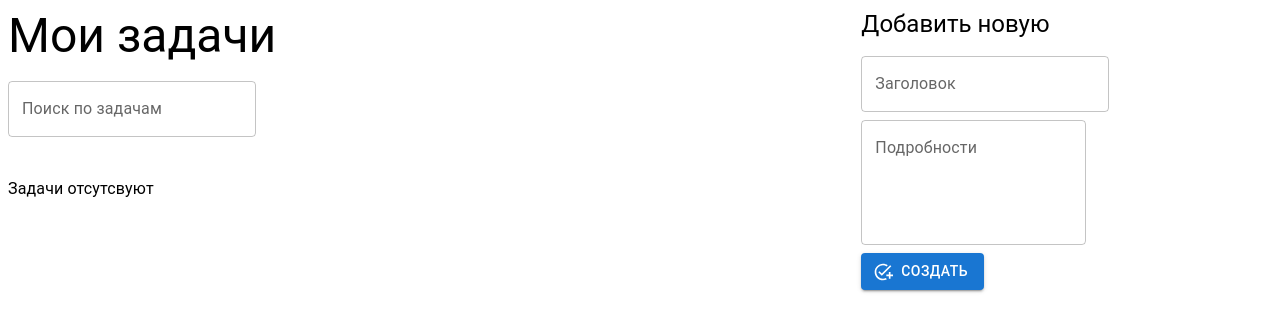
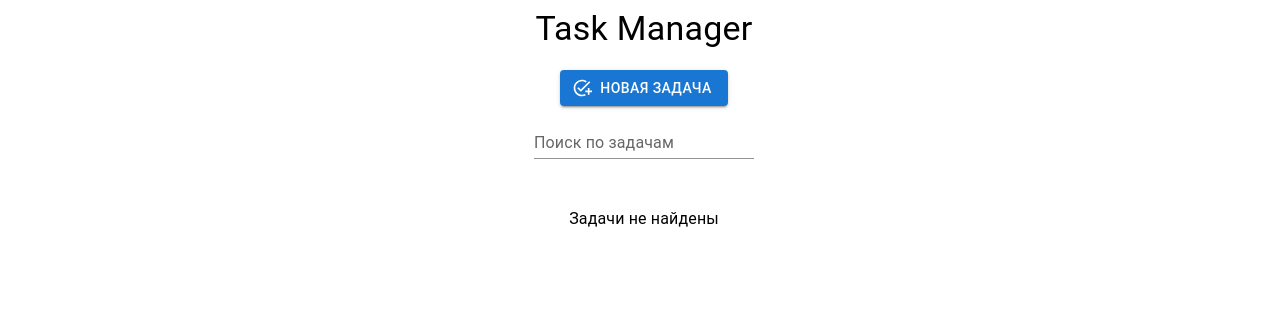
Before and after one commit to actavioDen/todo_list, a React (Create React App) app: page / in a window 1280 px wide. Shown: the top 332 px of the page. Built offline with nearby package versions, Linux system fonts and the light colour scheme.

Commit message:
Функционал готов. Осталось отшлефовать верстку и сделать рефакторинг кода

```diff
--- a/package.json
+++ b/package.json
@@ -16,7 +16,6 @@
     "react-dom": "^18.0.0",
     "react-id-generator": "^3.0.2",
     "react-scripts": "5.0.1",
-    "react-window": "^1.8.6",
     "web-vitals": "^2.1.4"
   },
   "scripts": {
--- a/src/View/AddTaskWindow/AddTaskWindow.js
+++ b/src/View/AddTaskWindow/AddTaskWindow.js
@@ -5,7 +5,7 @@
 
 
 
-function AddTaskWindow(){
+function AddTaskWindow({modalHandleClose}){
     let [title, setTitle] = useState("");
     let [description, setDescription] = useState("");
 
@@ -20,19 +20,20 @@
     function addTask(){
         if(title!="" && description!=""){
             storage.addTasks(title, description);
+            modalHandleClose();
         };
 
     }
 
     return(
         <Grid container spacing={1}>
-            <Grid item xs={12}>
+            <Grid item xs={12} sx={{textAlign: "center"}}>
                 <Typography variant="h5" component="h2" gutterBottom>
-                    Добавить новую
+                    Новая задача
                 </Typography>
             </Grid>
             <Grid item xs={12}>
-                <TextField id="outlined-basic" label="Заголовок" variant="outlined" onChange={(e)=>onChangeTitle(e)}/>
+                <TextField id="outlined-basic" label="Заголовок" variant="outlined" onChange={(e)=>onChangeTitle(e)} sx={{width: 300}}/>
             </Grid>
             <Grid item xs={12}>
                 <TextField
@@ -41,15 +42,16 @@
                     multiline
                     rows={4}
                     onChange={(e)=>onChangeDesc(e)}
+                    sx={{width: 300}}
                 />
             </Grid>
-            <Grid item xs={12}>
+            <Grid item xs={12} sx={{textAlign: "center"}}>
                 <Button
                     variant="contained"
                     startIcon={<AddTaskIcon />}
                     onClick={addTask}
                 >
-                    Создать
+                    Добавить
                 </Button>
             </Grid>
         </Grid>
--- /dev/null
+++ b/src/View/ModalAddTask/ModalAddTask.js
@@ -0,0 +1,36 @@
+import {Modal, Button, Box, Typography, Container} from '@mui/material';
+import AddTaskWindow from "../AddTaskWindow/AddTaskWindow";
+
+const boxStyle = {
+    position: 'absolute',
+    top: '50%',
+    left: '50%',
+    transform: 'translate(-50%, -50%)',
+    width: 300,
+    bgcolor: 'background.paper',
+    border: '2px solid #000',
+    boxShadow: 24,
+    p: 4
+};
+
+function ModalAddTask({modalOpen, modalHandleClose}){
+
+
+    return (
+        <div>
+            <Modal
+                open={modalOpen}
+                onClose={modalHandleClose}
+                aria-labelledby="modal-modal-title"
+                aria-describedby="modal-modal-description"
+            >
+                <Box sx={boxStyle}>
+                    <AddTaskWindow modalHandleClose={modalHandleClose}/>
+                </Box>
+            </Modal>
+        </div>
+    );
+
+}
+
+export default ModalAddTask;
--- a/src/View/TodoList/TodoList.js
+++ b/src/View/TodoList/TodoList.js
@@ -1,17 +1,40 @@
 import React, { useState } from "react";
 import { observer } from "mobx-react-lite";
-import {List, ListItem, ListItemText, Checkbox, Typography, Grid, TextField } from '@mui/material';
-import AddTaskWindow from "../AddTaskWindow/AddTaskWindow";
+import {List, ListItem, ListItemText, Checkbox, Typography, Grid, TextField, Button } from '@mui/material';
 import store from "../../store/tasks";
+import ModalAddTask from "../ModalAddTask/ModalAddTask";
+import AddTaskIcon from '@mui/icons-material/AddTask';
 
 
 function TodoList(){
     let jsx;
-    if(store.tasks.length){
+    let [searchTask, setSearchTask] =useState(""); //Строка поиска
+    let filterTasks; //Массив отфильтрованных задач
+
+    const [modalOpen, setModalOpen] = React.useState(false); //Модальное окно
+    const modalHandleOpen = () => setModalOpen(true);
+    const modalHandleClose = () => setModalOpen(false);
+
+    function changeSearchTask(e){   //Отслеживание изменений в поисковой строке.
+        setSearchTask(e.target.value);
+    };
+
+    if(searchTask!=""){ // Фильтрация зачад по поисковой строке.
+        filterTasks = store.tasks.filter((el)=>{
+            let regexp = new RegExp(`${searchTask}`, 'ui');
+            let resTitle = regexp.test(el.title);
+            let resDesk = regexp.test(el.description);
+            if(resTitle || resDesk) return el;
+        })
+    } else{
+        filterTasks = store.tasks; // Если поисковая строка пустая- отобразить все задачи
+    };
+
+    if(filterTasks.length){
         jsx= <List sx={{ width: '100%', maxWidth: 360, bgcolor: 'background.paper' }}>
-                {store.tasks.map((el)=>{
+                {filterTasks.map((el)=>{
                     return(
-                        <ListItem alignItems="flex-start" key={el.id}>
+                        <ListItem key={el.id}>
                             <Checkbox checked={el.сompleted} onChange={()=>store.changeCompleted(el.id)}/>
                             <ListItemText
                                 primary={el.title}
@@ -26,22 +49,38 @@
                 })}
             </List>;
     } else {
-        jsx= <Typography mt={5}>Задачи отсутсвуют</Typography>
+        jsx= <Typography mt={5}>Задачи не найдены</Typography>
     };
 
     return(
-        <Grid container spacing={2}>
-            <Grid item xs={8}>
-                <Typography variant="h3" component="h1" gutterBottom>
-                    Мои задачи
-                </Typography>
-                <TextField id="outlined-basic" label="Поиск по задачам" variant="outlined" />
-                {jsx}
+        <>
+            <Grid container spacing={1} sx={{maxWidth: 800, marginLeft: "auto", marginRight: "auto", textAlign: "center"}}>
+
+                <Grid item xs={12}>
+                    <Typography variant="h4" component="h1" gutterBottom sx={{textAlign: "center"}}>
+                        Task Manager
+                    </Typography>
+                </Grid>
+                <Grid item xs={12}>
+                    <Button
+                        variant="contained"
+                        startIcon={<AddTaskIcon />}
+                        onClick={modalHandleOpen}
+                    >
+                        Новая задача
+                    </Button>
+                </Grid>
+                <Grid item xs={12}>
+                    <TextField id="outlined-basic" label="Поиск по задачам" size="small" variant="standard" onChange={(e)=>changeSearchTask(e)}/>
+
+                </Grid>
+                <Grid item xs={12}>
+                    {jsx}
+                </Grid>
             </Grid>
-            <Grid item xs={4}>
-                <AddTaskWindow/>
-            </Grid>
-        </Grid>
+
+            <ModalAddTask modalOpen={modalOpen} modalHandleClose={modalHandleClose}/>
+        </>
     );
 }
 
--- a/src/store/tasks.js
+++ b/src/store/tasks.js
@@ -18,6 +18,7 @@
         })
     };
 
+
     changeCompleted(id){
         let el= this.getByID(id);
         el.сompleted ? el.сompleted=false : el.сompleted = true;
@@ -25,7 +26,7 @@
     }
 
     getByID(id){
-       return this.tasks.find(el=>{
+        return this.tasks.find(el=>{
             return el.id==id;
         })
     }
```
Also changed, not shown: 1 other file (tests, documents, lock files or other folders).
